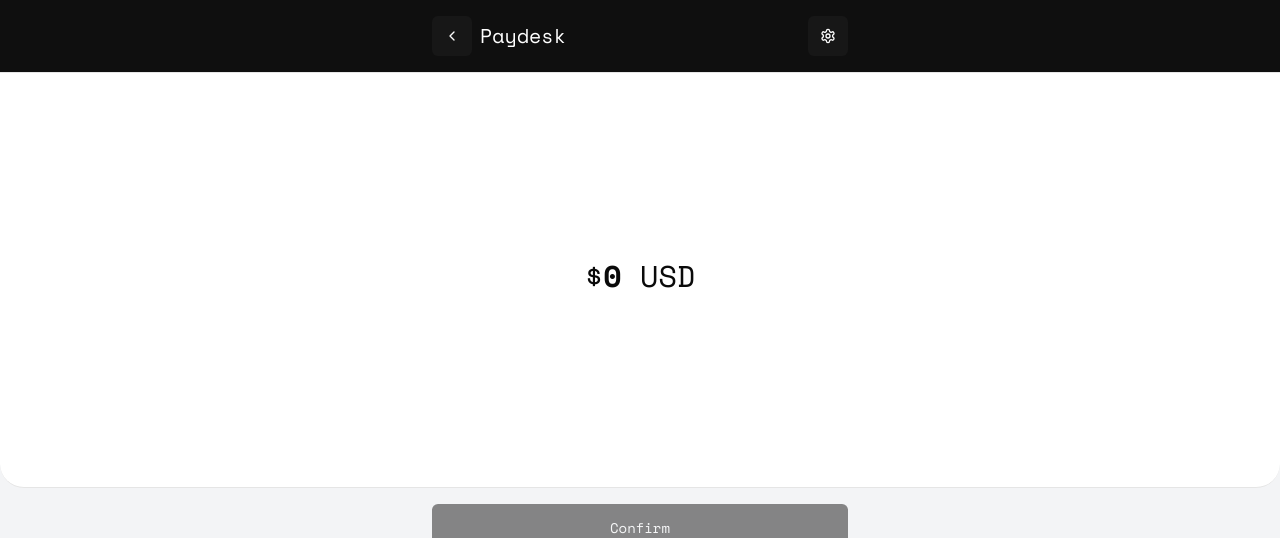
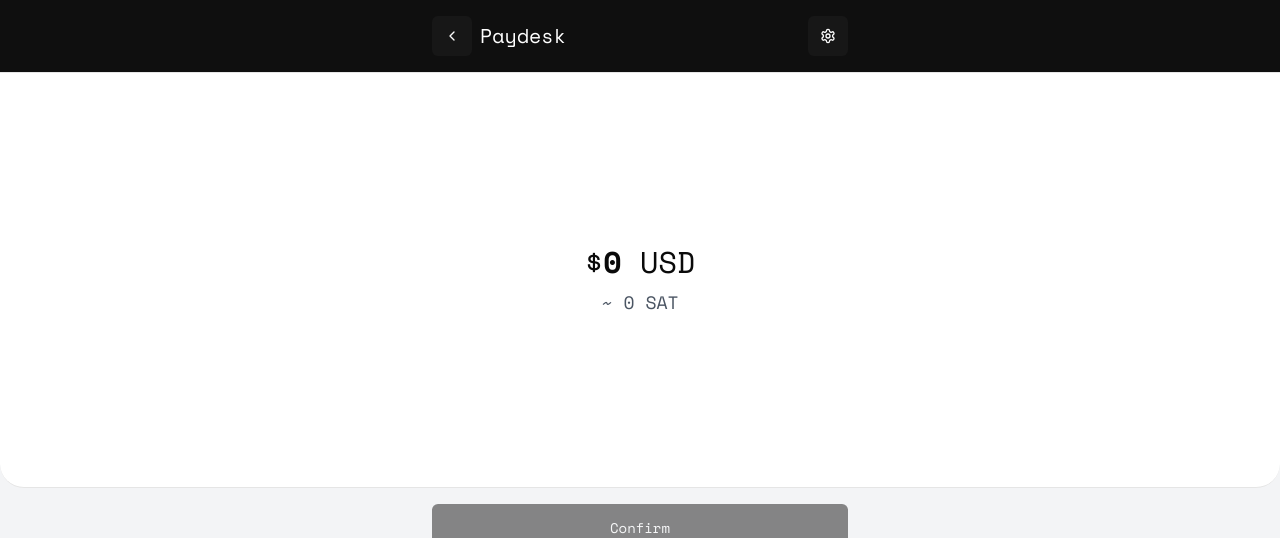
Before and after one commit to unllamas/lightning-pos, a Next.js app: page /paydesk in a window 1280 px wide. Shown: the top 538 px of the page. Built offline with nearby package versions, Linux system fonts and the light colour scheme; no server answers.

Commit message:
fix(page): integrate sats conversion on Paydesk

```diff
--- a/app/paydesk/page.tsx
+++ b/app/paydesk/page.tsx
@@ -6,15 +6,21 @@
 
 import { useNumpad } from '@/hooks/use-numpad';
 import { useSettings } from '@/hooks/use-settings';
+import { useCurrencyConverter } from '@/hooks/use-currency-converter';
 
 import { Button } from '@/components/ui/button';
 import { Keyboard } from '@/components/keyboard';
+import { AvailableCurrencies } from '@/types/config';
 
 export default function PaydeskPage() {
   const router = useRouter();
 
   const { settings, getCurrencySymbol } = useSettings();
+  const { convertCurrency } = useCurrencyConverter();
   const numpadData = useNumpad(settings?.currency);
+
+  const value = Number(numpadData.intAmount[numpadData.usedCurrency] || 0);
+  const amountInSats = convertCurrency(value, settings?.currency as AvailableCurrencies, 'SAT');
 
   return (
     <div className='flex-1 flex flex-col w-full mx-auto h-full'>
@@ -38,11 +44,12 @@
       </header>
 
       <div className='flex-1 flex flex-col gap-4'>
-        <div className='flex-1 flex flex-col justify-center items-center gap-4 bg-white border-b rounded-b-2xl'>
-          <div className='text-3xl mb-2'>
+        <div className='flex-1 flex flex-col justify-center items-center gap-2 bg-white border-b rounded-b-2xl'>
+          <div className='text-3xl'>
             {getCurrencySymbol()}
             <b>{new Intl.NumberFormat().format(numpadData.intAmount[numpadData.usedCurrency])}</b> {settings.currency}
           </div>
+          <div className='text-lg text-gray-600'>~ {new Intl.NumberFormat().format(amountInSats)} SAT</div>
         </div>
         <div className='flex flex-col gap-4 w-full max-w-md mx-auto px-4 pb-4'>
           <Button
```
